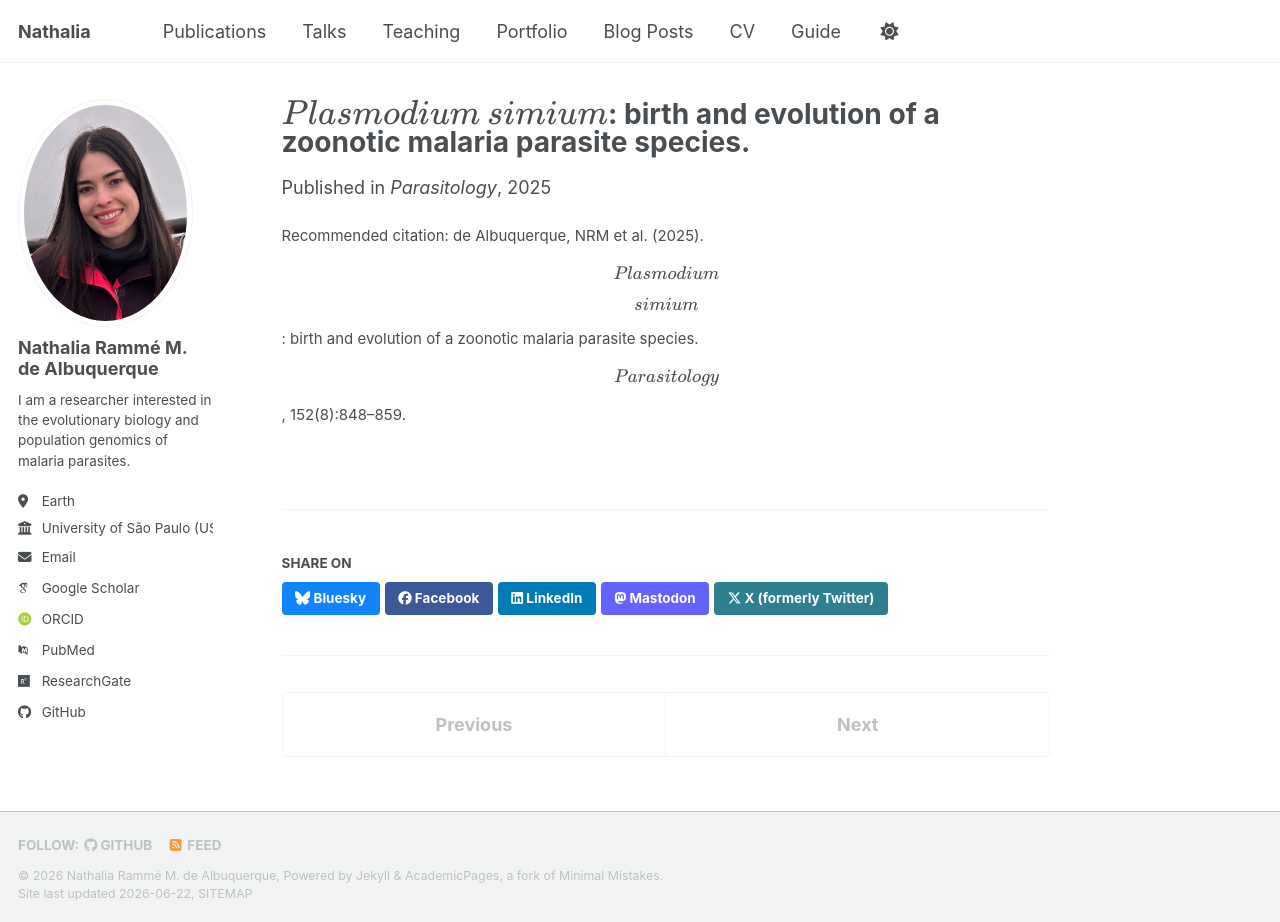
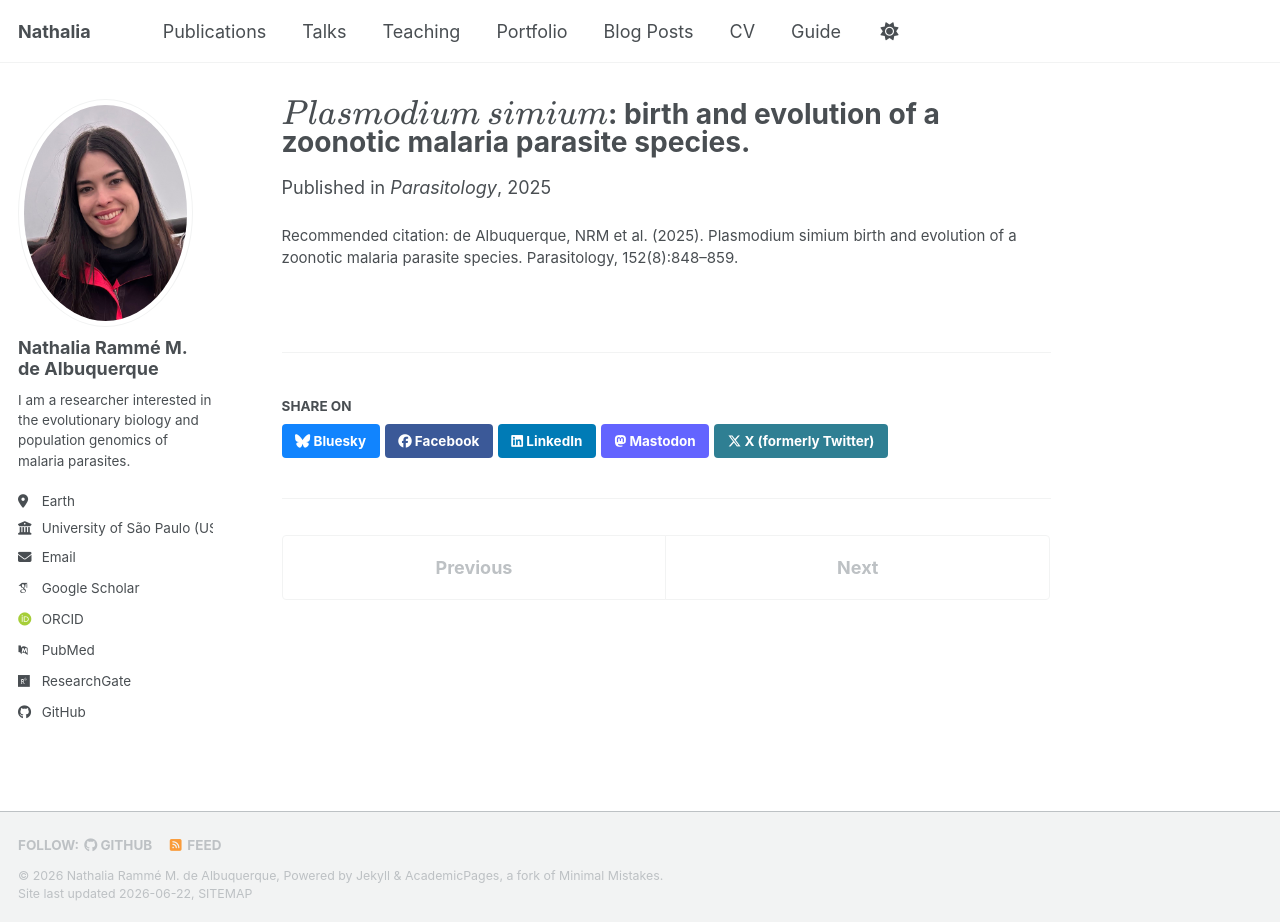
Before and after one commit to nramme/nramme.github.io, a Jekyll site: the page built from _publications/2025-07-16.md, in a window 1280 px wide and 922 px high. Built offline with Jekyll 4.4.1, drawn with Linux system fonts in a browser that asks for light colours; some web fonts are replaced; a script bundle is joined from its source files by our own code; library files that are not in the unit come from our copies; a file with an impossible date is left out.

Commit message:
Update 2025-07-16.md

```diff
--- a/_publications/2025-07-16.md
+++ b/_publications/2025-07-16.md
@@ -6,5 +6,5 @@ permalink: https://doi.org/10.1017/S0031182025100310
 excerpt: 'Despite greater genetic similarity to $$P. vivax$$ populations from the Amazon Basin of Brazil, regional PCA and ADMIXTURE analyses reveal a clear divergence between $$P. simium$$ and $$P. vivax$$ populations, with P. simium isolates forming a distinct cluster in both analyses. Our findings point to $$P. simium$$ as the causative agent of most, if not all, malarial infections usually attributed to $$P. vivax$$ in the southeast region of Brazil, including the Atlantic Forest and nearby urban centers.'
 date: 2025-07-16
 venue: 'Parasitology'
-citation: 'de Albuquerque, NRM et al. (2025). $$Plasmodium$$ $$simium$$: birth and evolution of a zoonotic malaria parasite species. $$Parasitology$$, 152(8):848–859.'
+citation: 'de Albuquerque, NRM et al. (2025). Plasmodium simium birth and evolution of a zoonotic malaria parasite species. Parasitology, 152(8):848–859.'
 ---
```
